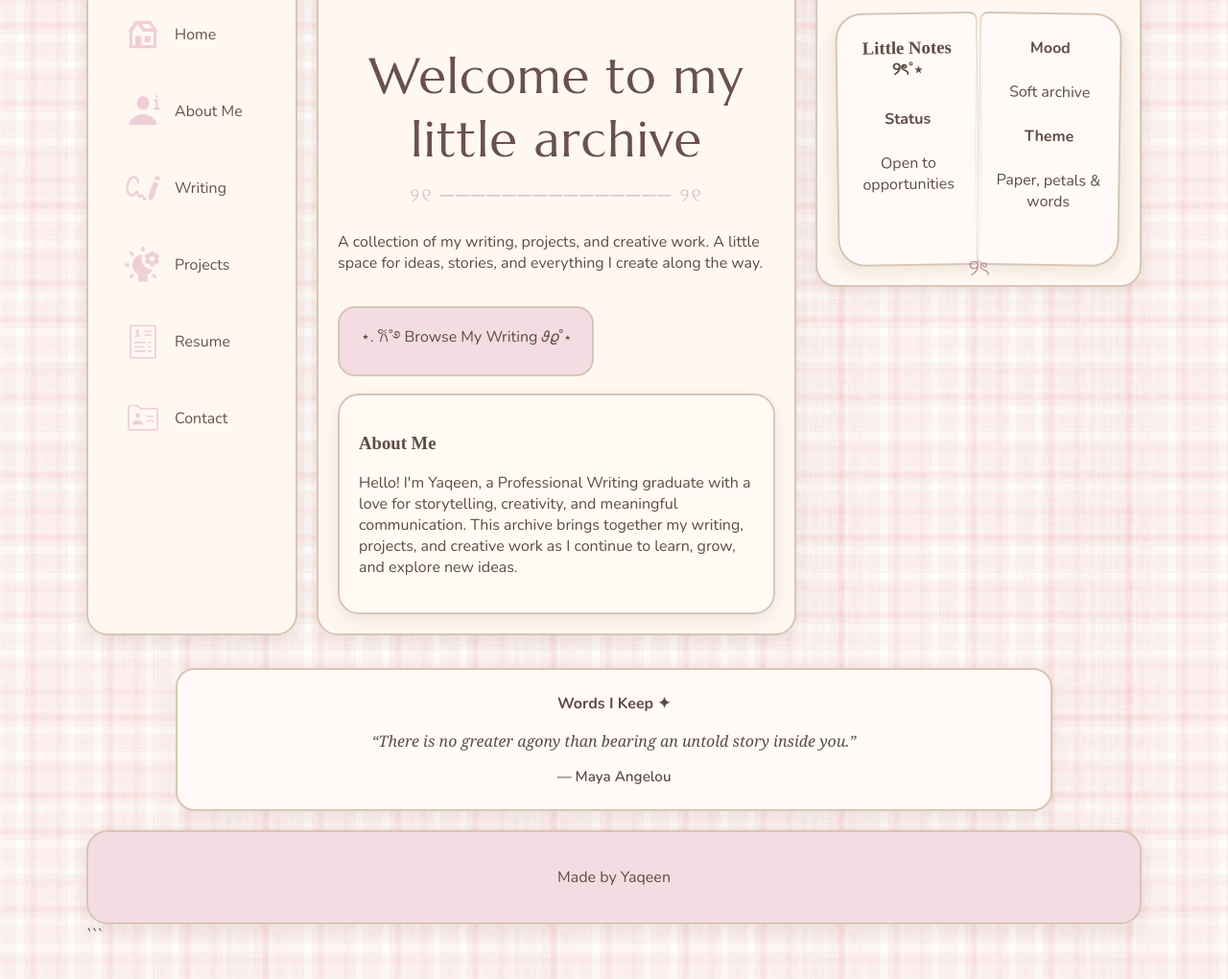
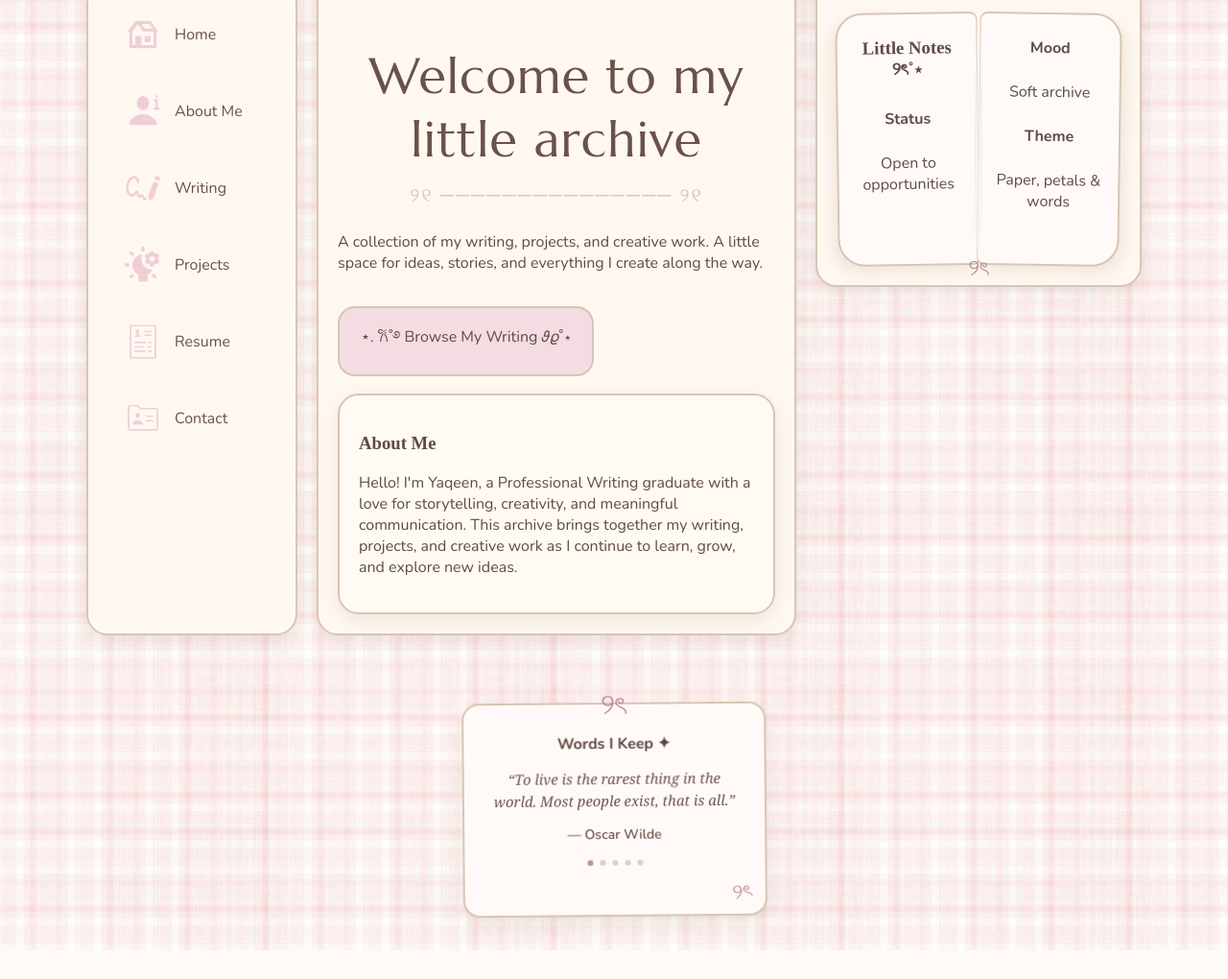
Before and after one commit to yaqi67/yaqeens-archive, a plain HTML site: page index.html in a window 1280 px wide. Shown: the part 215-1235 px from the top of the page at 96% size. After the commit the page ends 1205 px from the top, so only its background shows below. Drawn offline with nearby package versions, Linux system fonts and the light colour scheme.

Commit message:
Style quote card

````diff
--- a/index.html
+++ b/index.html
@@ -97,20 +97,28 @@
 </aside>
 
 </div>
+<div class="quote-card-wrap">
   <div class="quote-card">
+    <div class="quote-bow">୨ৎ</div>
+
     <p class="quote-title">Words I Keep ✦</p>
 
     <blockquote id="quote-text">
-    “There is no greater agony than bearing an untold story inside you.”
+      “To live is the rarest thing in the world. Most people exist, that is all.”
     </blockquote>
 
-  <p id="quote-author">— Maya Angelou</p>
+    <p id="quote-author">— Oscar Wilde</p>
+
+    <div class="quote-dots">
+      <span class="active"></span>
+      <span></span>
+      <span></span>
+      <span></span>
+      <span></span>
     </div>
-<footer>
-  <p>Made by Yaqeen</p>
-</footer>
-```
 
+    <div class="quote-bow-bottom">୨ৎ</div>
+  </div>
 </div>
 </body>
 </html>
--- a/style.css
+++ b/style.css
@@ -492,43 +492,108 @@ aside {
 }
 /* Rotating quote card */
 
+/* Small quote card under Little Notes */
+
+.quote-card-wrap {
+  width: 100%;
+  display: flex;
+  justify-content: center;
+  margin-top: 70px;
+}
+
 .quote-card {
-  width: 78%;
-  margin: 34px auto 0;
-  padding: 24px 26px;
+  position: relative;
+
+  width: 265px;
+  min-height: 165px;
+
+  padding: 30px 24px 24px;
+
   text-align: center;
 
   background: #fffaf7;
   border: 2px solid #d8c5b4;
-  border-radius: 20px;
+  border-radius: 18px;
 
-  box-shadow: 0 6px 16px rgba(120, 90, 70, 0.10);
+  box-shadow: 0 7px 16px rgba(120, 90, 70, 0.12);
+
+  transform: rotate(-0.5deg);
 }
 
 .quote-title {
-  margin: 0 0 16px;
+  margin: 0 0 14px;
+
   font-weight: 700;
+  font-size: 1rem;
+
+  color: #5f463f;
 }
 
 #quote-text {
   margin: 0;
+
   font-family: Georgia, serif;
   font-style: italic;
-  line-height: 1.6;
+
+  font-size: 0.93rem;
+  line-height: 1.55;
+
+  color: #6b5148;
 }
 
 #quote-author {
   margin: 14px 0 0;
-  font-size: 0.95rem;
+
+  font-size: 0.88rem;
   font-weight: 600;
+
+  color: #6b5148;
 }
 
-.quote-fade {
-  opacity: 0;
-  transition: opacity 0.6s ease;
+/* Bow at the top */
+.quote-bow {
+  position: absolute;
+  top: -20px;
+  left: 50%;
+
+  transform: translateX(-50%);
+
+  font-size: 30px;
+  color: #c18f9f;
 }
 
-.quote-show {
-  opacity: 1;
-  transition: opacity 0.6s ease;
+/* Small decorative bow */
+.quote-bow-bottom {
+  position: absolute;
+
+  right: 14px;
+  bottom: 8px;
+
+  font-size: 22px;
+
+  color: #c18f9f;
+  transform: rotate(-10deg);
 }
+
+/* Quote indicator dots */
+
+.quote-dots {
+  display: flex;
+  justify-content: center;
+  gap: 7px;
+
+  margin-top: 17px;
+}
+
+.quote-dots span {
+  width: 6px;
+  height: 6px;
+
+  border-radius: 50%;
+
+  background: #ddcfca;
+}
+
+.quote-dots span.active {
+  background: #c18f9f;
+}
````
Lines whose indentation alone changed are shown as unchanged.
